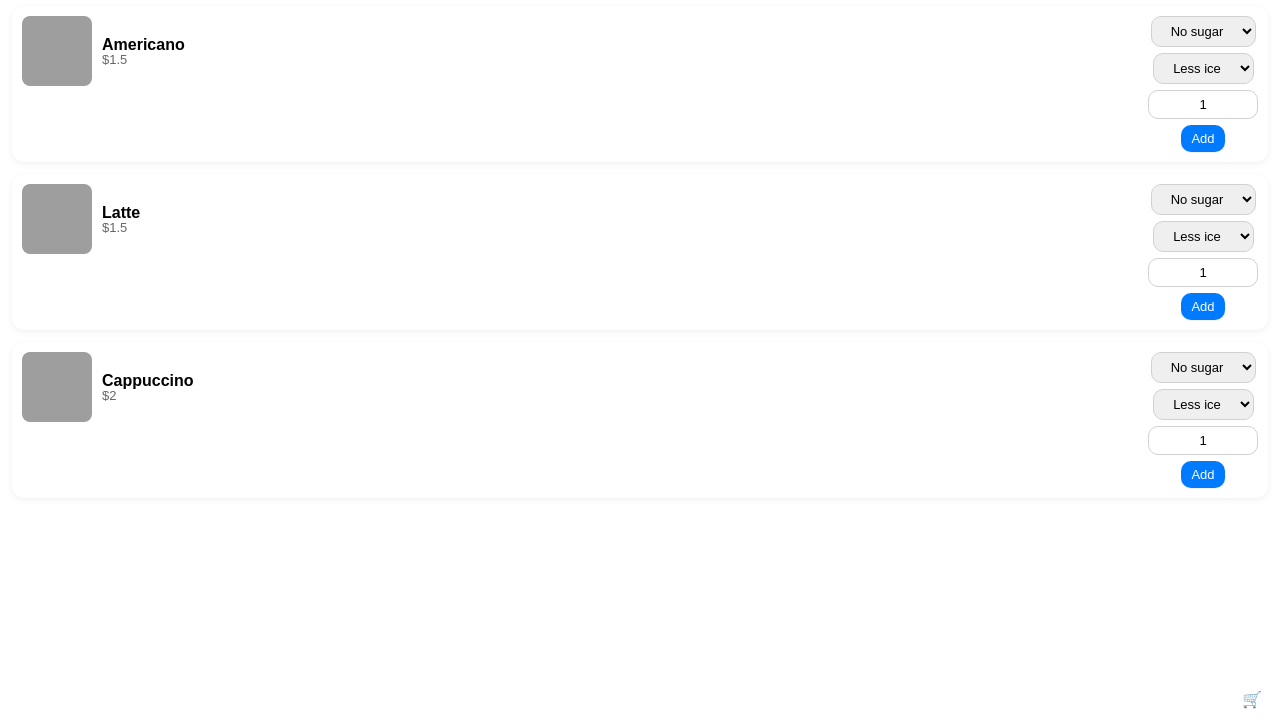
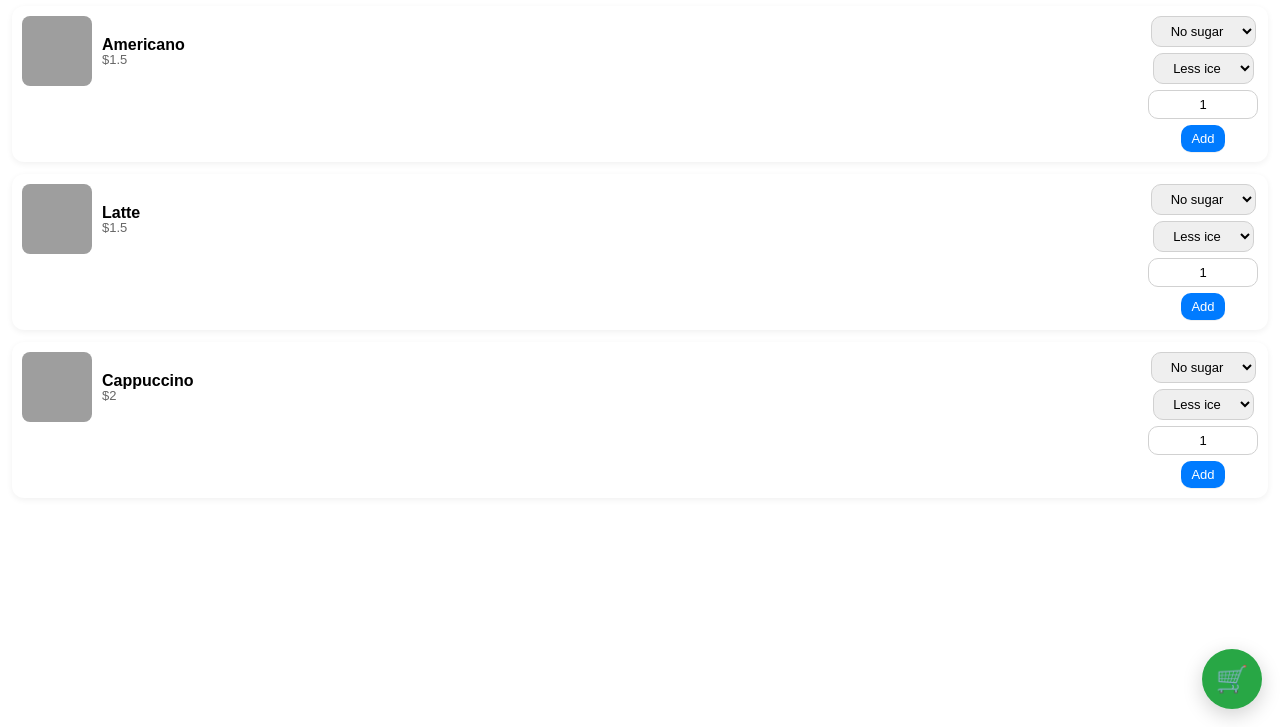
Before and after one commit to yfangchheng/Coffee-menu-bot, a plain HTML site: page index.html in a window 1280 px wide. Shown: the part 73-800 px from the top of the page. Drawn offline with Linux system fonts and the light colour scheme; grey boxes are pictures that could not be loaded.

Commit message:
Update index.html

```diff
--- a/index.html
+++ b/index.html
@@ -108,7 +108,18 @@
     position:fixed;
     right:18px;
     bottom:18px;
-    z-index:900;
+    width:60px;
+    height:60px;
+    border-radius:50%;
+    background:var(--accent);
+    color:#fff;
+    font-size:26px;
+    display:flex;
+    align-items:center;
+    justify-content:center;
+    box-shadow:0 6px 20px rgba(0,0,0,0.18);
+    cursor:pointer;
+    z-index:1200;
   }
   #cart-badge {
     position:absolute;
```
